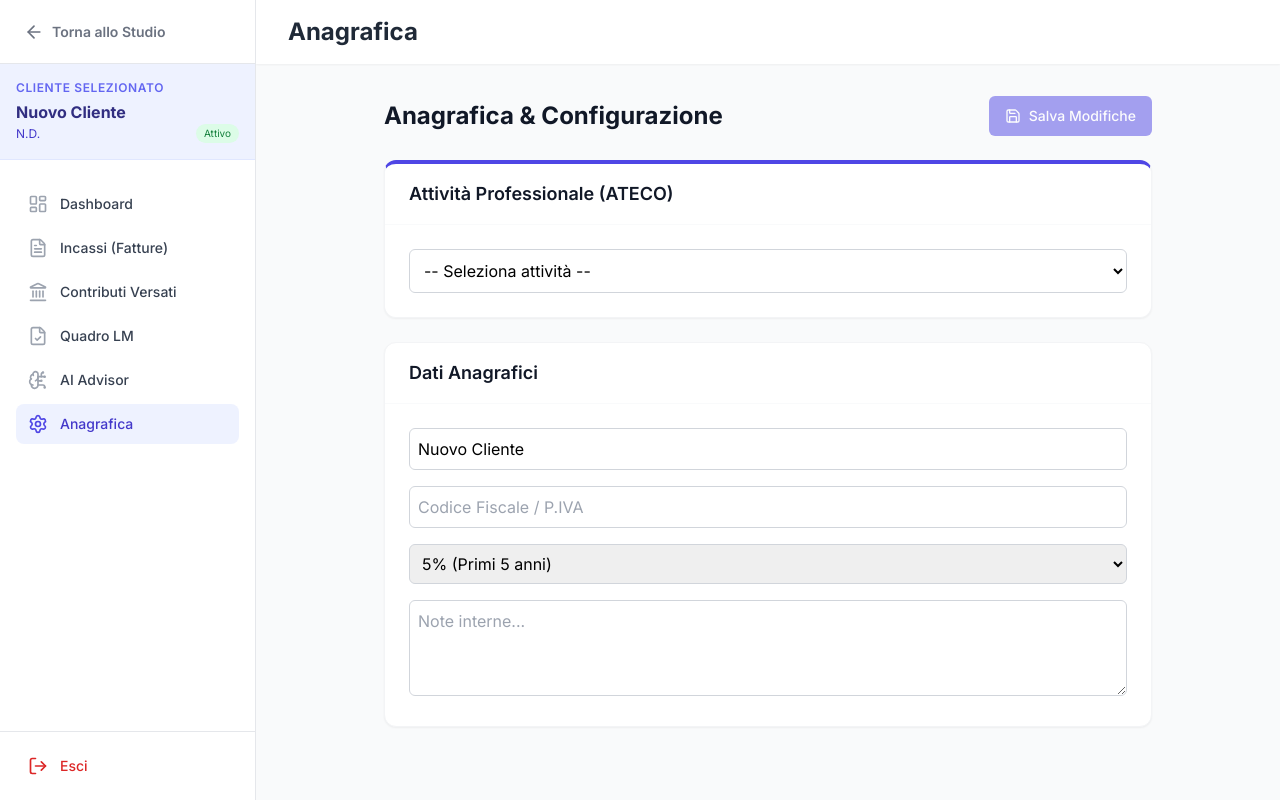
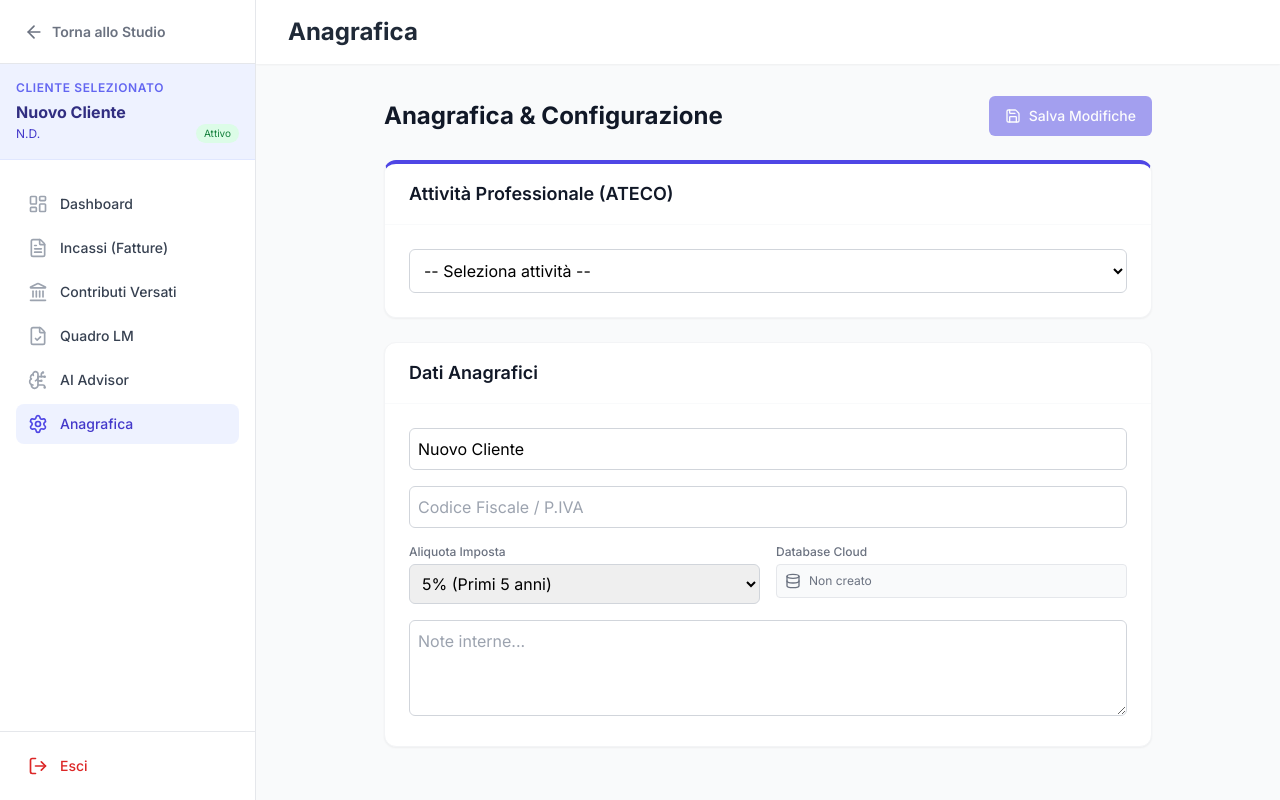
Before and after one commit to palmasstudio-collab/gestionale, a React (Vite) app: page / in a window 1280 px wide. Both pictures are taken after a click on the button "Nuovo Cliente". Built offline with nearby package versions, Linux system fonts and the light colour scheme.

Commit message:
Update Settings.tsx

```diff
--- a/components/Settings.tsx
+++ b/components/Settings.tsx
@@ -4,7 +4,7 @@ import { Client, TaxRate, LogActionType, LogEntityType } from '../types';
 import { ATECO_ACTIVITIES } from '../constants';
 import { Card } from './Card';
 import { Button } from './Button';
-import { Save, Loader2 } from 'lucide-react';
+import { Save, Loader2, Database } from 'lucide-react';
 import { createClientStructure, handleAuthClick } from '../utils/googleDrive';
 
 interface SettingsProps {
@@ -22,7 +22,7 @@ export const Settings: React.FC<SettingsProps> = ({ client, onUpdateClient, onLo
   useEffect(() => {
     setFormData(client);
     setHasChanges(false);
-  }, [client.id]);
+  }, [client.id, client.spreadsheetId]);
 
   const handleActivityChange = (e: React.ChangeEvent<HTMLSelectElement>) => {
     const activityId = e.target.value;
@@ -47,9 +47,9 @@ export const Settings: React.FC<SettingsProps> = ({ client, onUpdateClient, onLo
 
     const isDriveAuth = typeof window !== 'undefined' && (window as any).gapi?.client?.getToken() !== null;
 
-    if (confirm(`Dati salvati in locale.\n\nVuoi creare la struttura cartelle su Google Drive per questo cliente?`)) {
+    if (confirm(`Dati salvati in locale.\n\nVuoi creare/aggiornare la struttura cartelle e il DATABASE EXCEL su Google Drive per questo cliente?`)) {
       if (!isDriveReady) {
-        alert("Sincronizzazione Google Drive in corso... Attendi un istante.");
+        alert("Sincronizzazione Google in corso... Attendi un istante.");
         return;
       }
 
@@ -59,11 +59,17 @@ export const Settings: React.FC<SettingsProps> = ({ client, onUpdateClient, onLo
           await handleAuthClick();
         }
 
-        await createClientStructure(formData.name);
-        alert('Struttura cartelle creata con successo in Google Drive!');
+        const result = await createClientStructure(formData.name);
+
+        // Aggiorniamo il cliente locale con l'ID del foglio creato
+        const updatedClient = { ...formData, spreadsheetId: result.spreadsheetId };
+        onUpdateClient(updatedClient);
+        setFormData(updatedClient);
+
+        alert('Struttura cartelle e Database Excel creati con successo!');
       } catch (err: any) {
         if (err.error !== 'access_denied') {
-          alert('Errore Drive: ' + (err.message || 'Verificare la connessione o l\'accesso Google.'));
+          alert('Errore: ' + (err.message || 'Impossibile completare l\'operazione su Google Drive.'));
         }
       } finally {
         setIsCreatingFolders(false);
@@ -102,10 +108,24 @@ export const Settings: React.FC<SettingsProps> = ({ client, onUpdateClient, onLo
         <form onSubmit={handleSave} className="space-y-4">
           <input type="text" name="name" value={formData.name} onChange={handleChange} placeholder="Ragione Sociale" className="w-full rounded-md border-gray-300 border p-2" />
           <input type="text" name="fiscalCode" value={formData.fiscalCode} onChange={handleChange} placeholder="Codice Fiscale / P.IVA" className="w-full rounded-md border-gray-300 border p-2" />
-          <select name="taxRate" value={formData.taxRate} onChange={handleChange} className="w-full rounded-md border-gray-300 border p-2">
-            <option value={TaxRate.STARTUP}>5% (Primi 5 anni)</option>
-            <option value={TaxRate.STANDARD}>15% (Standard)</option>
-          </select>
+
+          <div className="grid grid-cols-2 gap-4">
+            <div>
+              <label className="block text-xs font-medium text-gray-500 mb-1">Aliquota Imposta</label>
+              <select name="taxRate" value={formData.taxRate} onChange={handleChange} className="w-full rounded-md border-gray-300 border p-2">
+                <option value={TaxRate.STARTUP}>5% (Primi 5 anni)</option>
+                <option value={TaxRate.STANDARD}>15% (Standard)</option>
+              </select>
+            </div>
+            <div>
+              <label className="block text-xs font-medium text-gray-500 mb-1">Database Cloud</label>
+              <div className={`p-2 rounded border flex items-center gap-2 ${formData.spreadsheetId ? 'bg-green-50 border-green-200 text-green-700' : 'bg-gray-50 border-gray-200 text-gray-500'}`}>
+                <Database className="w-4 h-4" />
+                <span className="text-xs truncate">{formData.spreadsheetId ? 'Sincronizzato' : 'Non creato'}</span>
+              </div>
+            </div>
+          </div>
+
           <textarea name="notes" value={formData.notes || ''} onChange={handleChange} className="w-full rounded-md border-gray-300 border p-2 h-24" placeholder="Note interne..." />
         </form>
       </Card>
```
